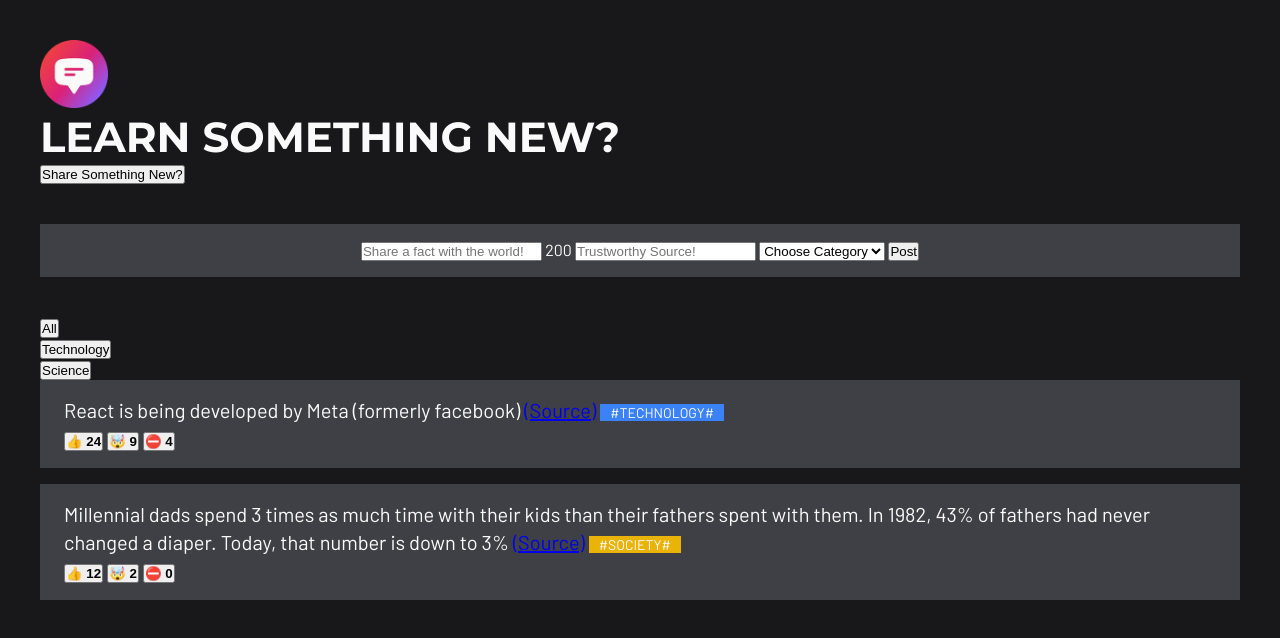
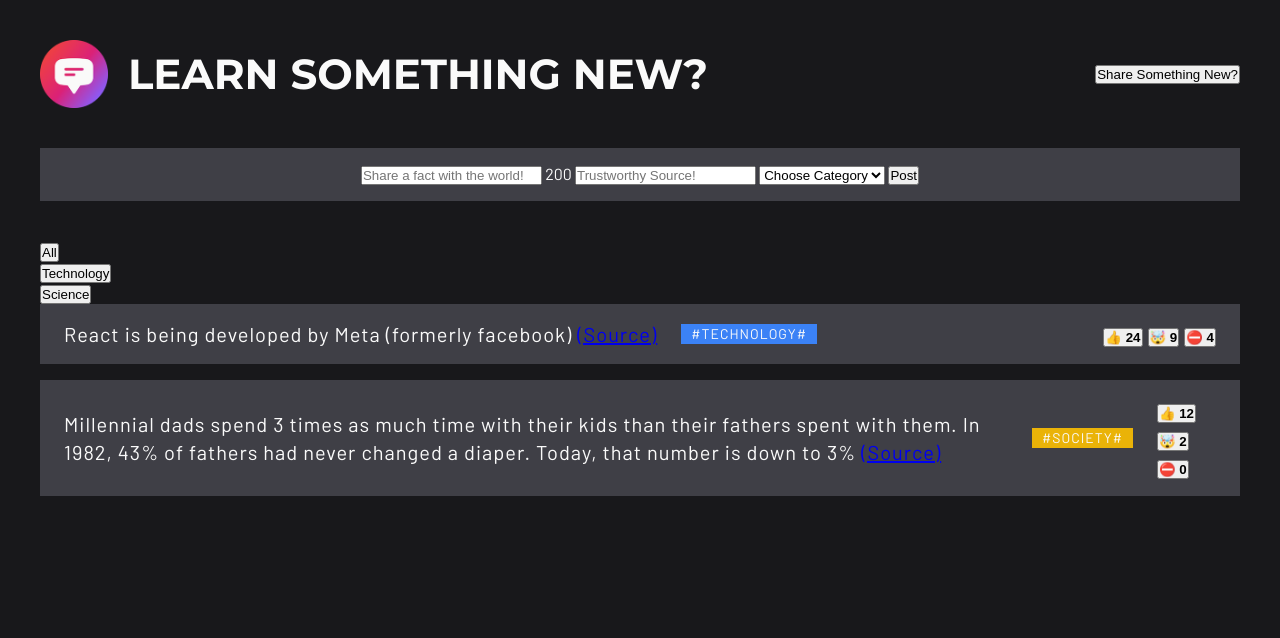
Before and after one commit to mdsaqib7/fact-app, a plain HTML site: page index.html in a window 1280 px wide. Drawn offline with Linux system fonts and the light colour scheme.

Commit message:
Added Flexbox styling

```diff
--- a/index.html
+++ b/index.html
@@ -15,8 +15,10 @@
 
   <body>
     <header class="header_class">
-      <img src="logo.png" height="68" width="68" alt="Today I Learned Logo" />
-      <h1>Learn Something New?</h1>
+      <div class="logo_container">
+        <img src="logo.png" height="68" width="68" alt="Today I Learned Logo" />
+        <h1>Learn Something New?</h1>
+      </div>
       <button>Share Something New?</button>
     </header>
 
@@ -54,11 +56,11 @@
             <p>
               React is being developed by Meta (formerly facebook)
               <a href="https://opensource.fb.com/" target="_blank">(Source)</a>
-              <span class="tag" style="background-color: #3b82f6"
-                >#technology#</span
-              >
             </p>
-            <div>
+            <span class="tag" style="background-color: #3b82f6"
+              >#technology#</span
+            >
+            <div class="vote_buttons">
               <button>👍 <strong>24</strong></button>
               <button>🤯 <strong>9</strong></button>
               <button>⛔️ <strong>4</strong></button>
@@ -74,11 +76,9 @@
                 target="_blank"
                 >(Source)</a
               >
-              <span class="tag" style="background-color: #eab308"
-                >#society#</span
-              >
             </p>
-            <div>
+            <span class="tag" style="background-color: #eab308">#society#</span>
+            <div class="vote_buttons">
               <button>👍 <strong>12</strong></button>
               <button>🤯 <strong>2</strong></button>
               <button>⛔️ <strong>0</strong></button>
--- a/style.css
+++ b/style.css
@@ -13,6 +13,15 @@ body {
 
 .header_class {
   margin-bottom: 40px;
+  display: flex;
+  align-items: center;
+  justify-content: space-between;
+}
+
+.logo_container {
+  display: flex;
+  align-items: center;
+  gap: 20px;
 }
 
 h1 {
@@ -34,6 +43,14 @@ h1 {
   line-height: 1.4;
   margin-bottom: 16px;
   padding: 16px 24px;
+  display: flex;
+  align-items: center;
+  gap: 24px;
+  letter-spacing: 1px;
+}
+
+.vote_buttons {
+  margin-left: auto;
 }
 
 .tag {
```
